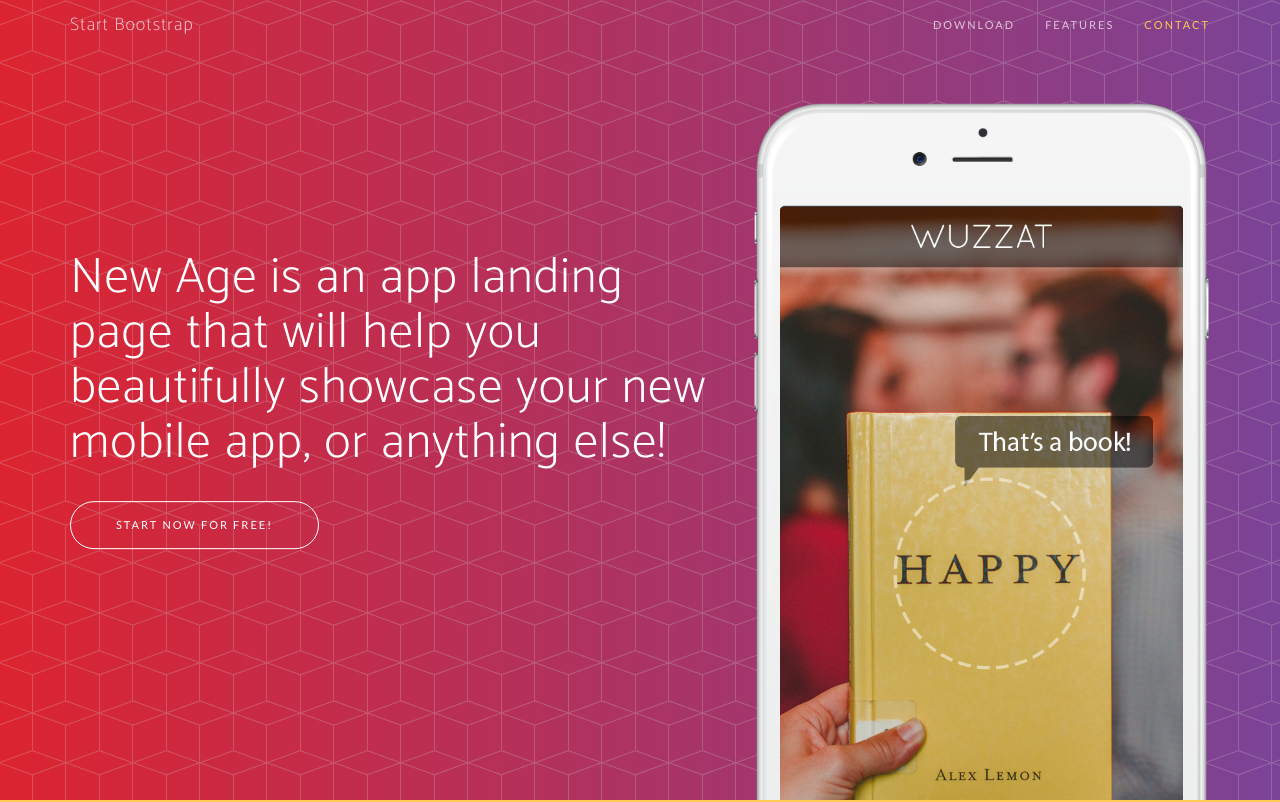
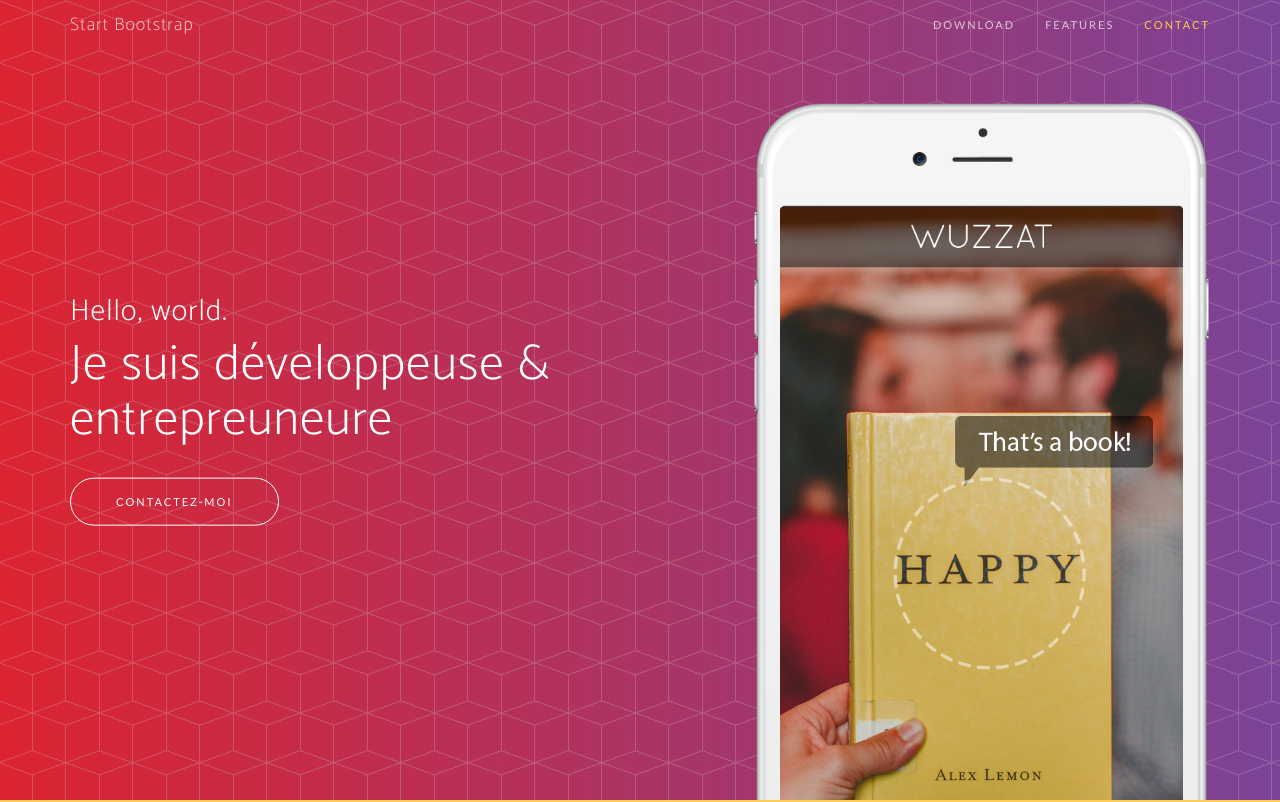
Before and after one commit to marionFlx/marionFlx.github.io, a website: page index.html in a window 1280 px wide. Shown: the top 802 px of the page. Drawn offline with nearby package versions, Linux system fonts and the light colour scheme; a web font is replaced by a local one.

Commit message:
nouveau titre

```diff
--- a/index.html
+++ b/index.html
@@ -73,8 +73,9 @@
                 <div class="col-sm-7">
                     <div class="header-content">
                         <div class="header-content-inner">
-                            <h1>New Age is an app landing page that will help you beautifully showcase your new mobile app, or anything else!</h1>
-                            <a href="#download" class="btn btn-outline btn-xl page-scroll">Start Now for Free!</a>
+                        	<h2>Hello, world.</h2>
+                            <h1>Je suis développeuse & entrepreuneure</h1>
+                            <a href="#download" class="btn btn-outline btn-xl page-scroll">Contactez-moi</a>
                         </div>
                     </div>
                 </div>
```
